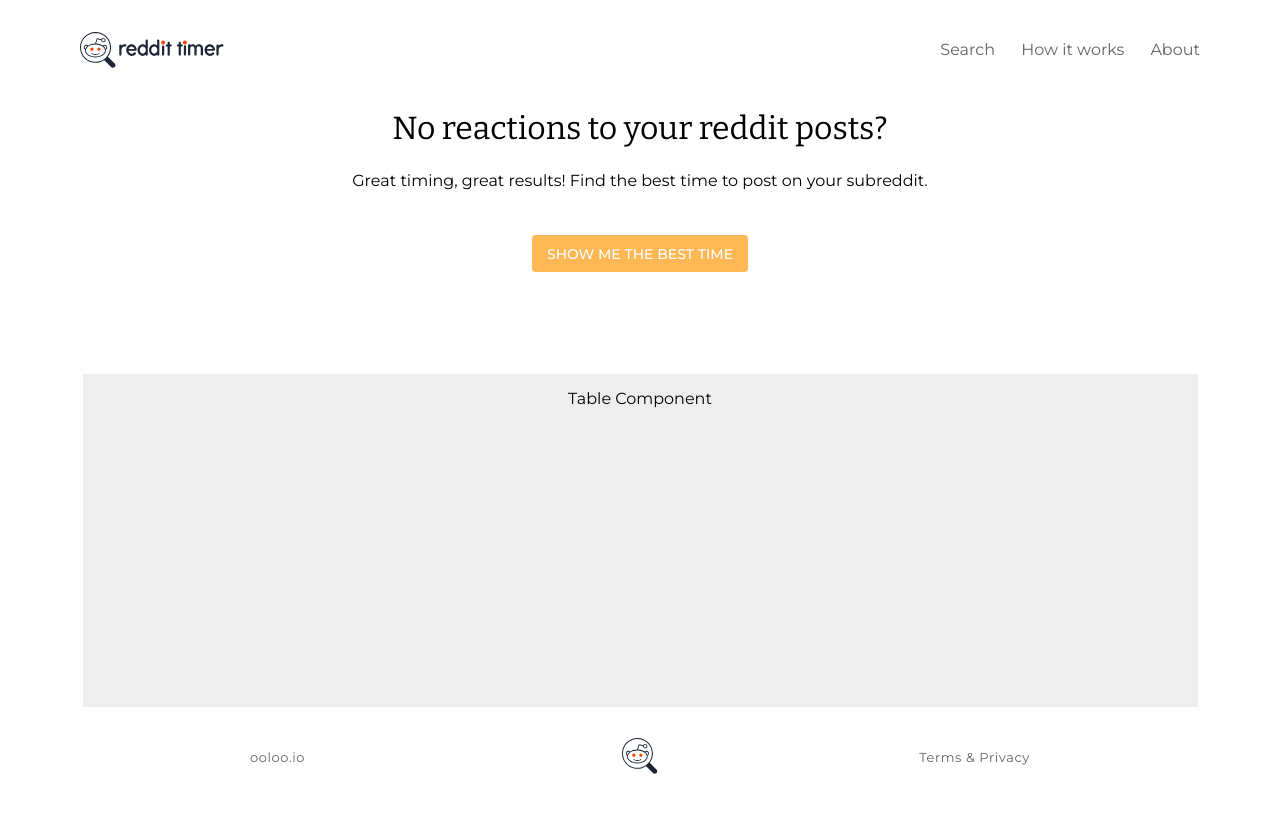
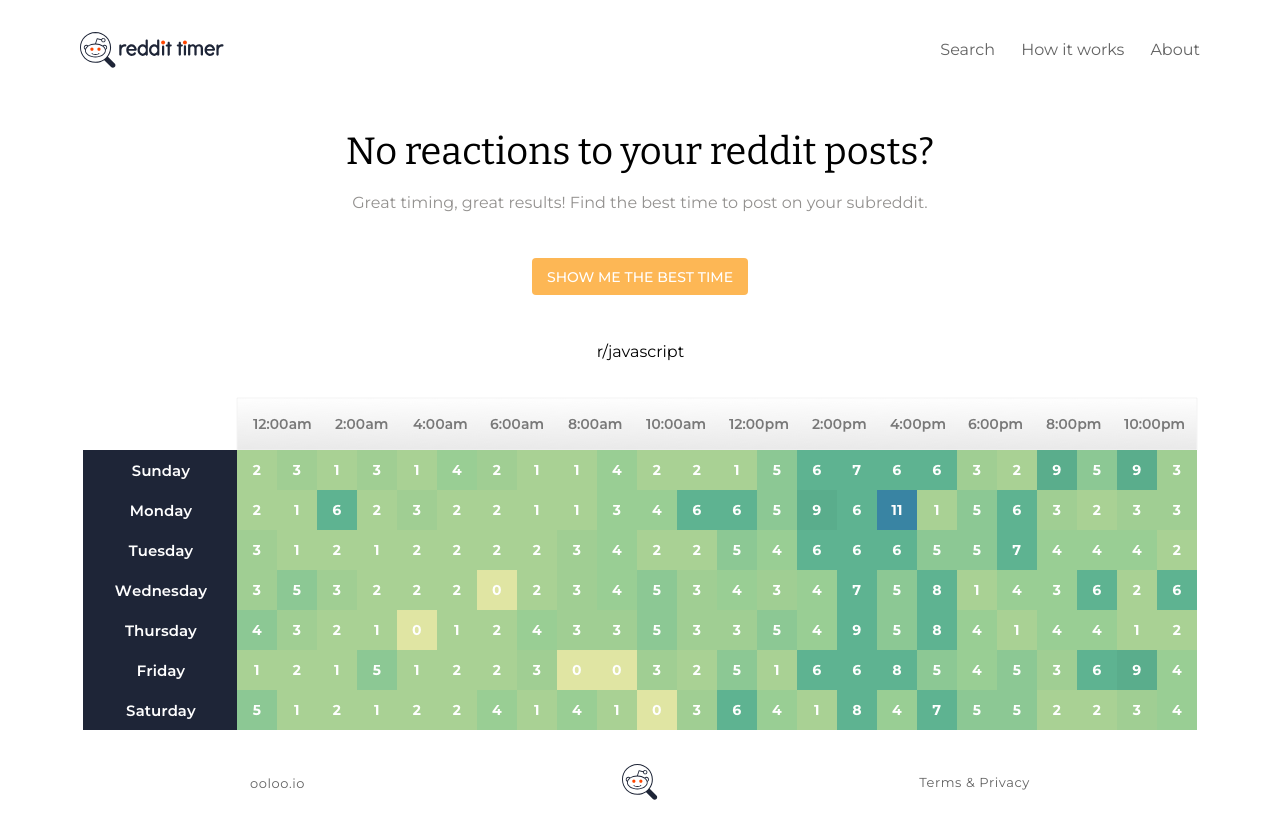
Before and after one commit to ooloo-io/reddit-timer-rotegras, a React (Create React App) app: page / in a window 1280 px wide. Before the commit the page ends 807 px from the top, so only its background shows below. Built offline with nearby package versions, Linux system fonts and the light colour scheme.

Commit message:
hero section: added text / button / topic text / table image. button and image link to search/javascript.

```diff
--- a/src/components/Footer/Footer.js
+++ b/src/components/Footer/Footer.js
@@ -19,6 +19,10 @@ const StyledFooterLink = Styled(Link)`
   font-size: ${({ theme }) => theme.textsize.smaller};
   color: ${({ theme }) => theme.colors.greyDark} ;
   letter-spacing: .6px;
+
+  &:last-child {
+    padding-bottom: 3px;
+  };
 `;
 
 const StyledFooterLogo = Styled(Link)`
--- /dev/null
+++ b/src/components/HeatMap/HeatMap.js
@@ -0,0 +1,25 @@
+import React from 'react';
+import Styled from 'styled-components';
+import { Link } from 'react-router-dom';
+import table from './table.png';
+
+
+const StyledTable = Styled.div`
+  // to be modified;
+`;
+
+const StyledImg = Styled.img`
+  margin-left: 1px;
+  margin-top: -1.5px;
+`;
+
+
+export default function Table() {
+  return (
+    <StyledTable>
+      <Link to="/search/javascript">
+        <StyledImg src={table} alt="reddit heatmap" />
+      </Link>
+    </StyledTable>
+  );
+}
--- /dev/null
+++ b/src/components/RedditTopic.js
@@ -0,0 +1,18 @@
+import React from 'react';
+import Styled from 'styled-components';
+
+const StyledTopic = Styled.div`
+  font-weight: 400;
+  color: $({( theme )} => theme.colors.greyMedium);
+  margin: 48px auto 37px auto;
+  padding-left: 1px;
+`;
+
+
+export default function RedditTopic() {
+  return (
+    <StyledTopic>
+      r/javascript
+    </StyledTopic>
+  );
+}
--- a/src/components/Table.js
+++ /dev/null
@@ -1,19 +0,0 @@
-import React from 'react';
-import Styled from 'styled-components';
-
-const StyledTable = Styled.div`
-  display: block;
-  width: 1115px;
-  height: 333px;
-  background-color: #eee;
-  padding: 1rem;
-  margin: 102px auto 0;
-`;
-
-export default function Table() {
-  return (
-    <StyledTable>
-      Table Component
-    </StyledTable>
-  );
-}
--- a/src/components/TextField.js
+++ b/src/components/TextField.js
@@ -14,12 +14,14 @@ export default function TextField({
   elem,
   mt,
   mb,
+  ml,
 }) {
   return (
     <Text
       as={elem}
       mt={mt}
       mb={mb}
+      ml={ml}
       align={align}
     >
       {children}
@@ -33,6 +35,7 @@ TextField.propTypes = {
   elem: PropTypes.string,
   mt: PropTypes.string,
   mb: PropTypes.string,
+  ml: PropTypes.string,
 };
 
 TextField.defaultProps = {
@@ -40,4 +43,5 @@ TextField.defaultProps = {
   elem: 'div',
   mt: '0',
   mb: '0',
+  ml: '0',
 };
--- a/src/pages/About.js
+++ b/src/pages/About.js
@@ -1,5 +1,5 @@
 import React from 'react';
-import Page from '../theme/Page';
+import Page from '../components/Page';
 
 export default function About() {
   return (
--- a/src/pages/Home.js
+++ b/src/pages/Home.js
@@ -1,8 +1,10 @@
 import React from 'react';
+import { Link } from 'react-router-dom';
 import Button from '../components/Button';
-import Page from '../theme/Page';
-import Table from '../components/Table';
+import HeatMap from '../components/HeatMap/HeatMap';
+import Page from '../components/Page';
 import TextField from '../components/TextField';
+import RedditTopic from '../components/RedditTopic';
 
 
 export default function Home() {
@@ -11,7 +13,7 @@ export default function Home() {
       <TextField
         align="center"
         elem="h1"
-        mt="10"
+        mt="30"
         mb="10"
       >
         No reactions to your reddit posts?
@@ -19,15 +21,18 @@ export default function Home() {
       <TextField
         align="center"
         elem="p"
-        mt="15"
+        mt="10.5"
         mb="45"
       >
         Great timing, great results! Find the best time to post on your subreddit.
       </TextField>
-      <Button
-        text="SHOW ME THE BEST TIME"
-      />
-      <Table />
+      <Link to="/search/javascript">
+        <Button
+          text="SHOW ME THE BEST TIME"
+        />
+      </Link>
+      <RedditTopic />
+      <HeatMap />
     </Page>
   );
 }
--- a/src/pages/HowItWorks.js
+++ b/src/pages/HowItWorks.js
@@ -1,5 +1,5 @@
 import React from 'react';
-import Page from '../theme/Page';
+import Page from '../components/Page';
 
 export default function HowItWorks() {
   return (
--- a/src/pages/Search.js
+++ b/src/pages/Search.js
@@ -1,8 +1,8 @@
 import React from 'react';
 import Styled from 'styled-components';
 import Button from '../components/Button';
-import Page from '../theme/Page';
-import Table from '../components/Table';
+import Page from '../components/Page';
+import HeatMap from '../components/HeatMap/HeatMap';
 import ResultsTable from '../components/ResultsTable';
 
 const SearchGroup = Styled.form`
@@ -38,7 +38,7 @@ export default function Search() {
           type="submit"
         />
       </SearchGroup>
-      <Table />
+      <HeatMap />
       <ResultsTable />
     </Page>
   );
--- a/src/theme/GlobalStyle.js
+++ b/src/theme/GlobalStyle.js
@@ -30,13 +30,17 @@ const GlobalStyle = createGlobalStyle`
   }
 
   h1 {
-    font-size: ${({ theme }) => theme.textsize.big}
+    font-size: ${({ theme }) => theme.textsize.big};
     color: ${({ theme }) => theme.colors.black};
   }
 
   a {
     text-decoration: none;
   }
+
+  p {
+    color: ${({ theme }) => theme.colors.greyMedium};
+  }
 `;
 
 export default GlobalStyle;
--- a/src/theme/Theme.js
+++ b/src/theme/Theme.js
@@ -7,6 +7,7 @@ const theme = {
     black: '#000',
     white: '#fff',
     greyLight: '#e6e6e6',
+    greyMedium: '#93918f',
     greyDark: '#636363',
     buttonBg: '#fdb755',
   },
```
Also changed, not shown: src/components/HeatMap/table.png (added), src/components/HeatMap/table.svg (added), src/components/Page.js (renamed from src/theme/Page.js).
